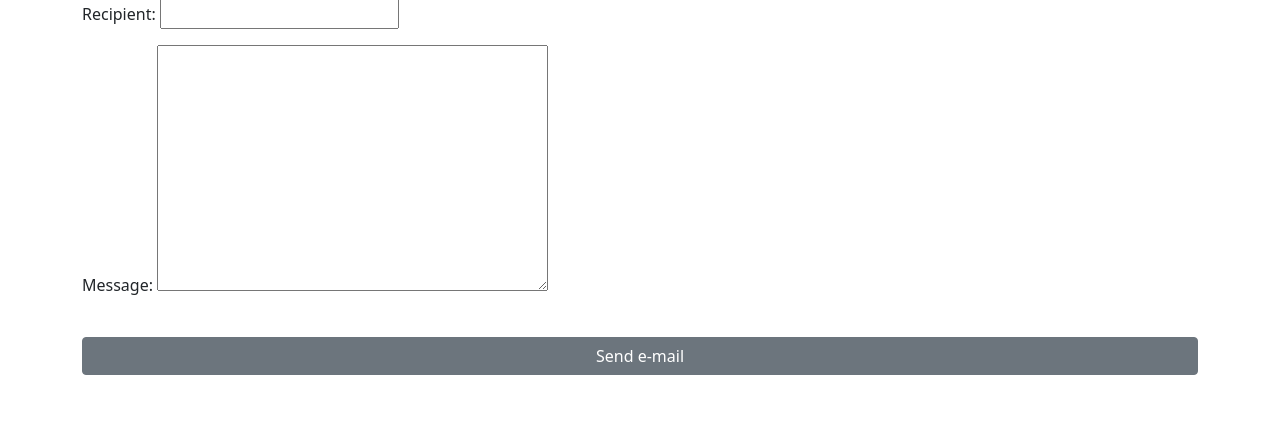
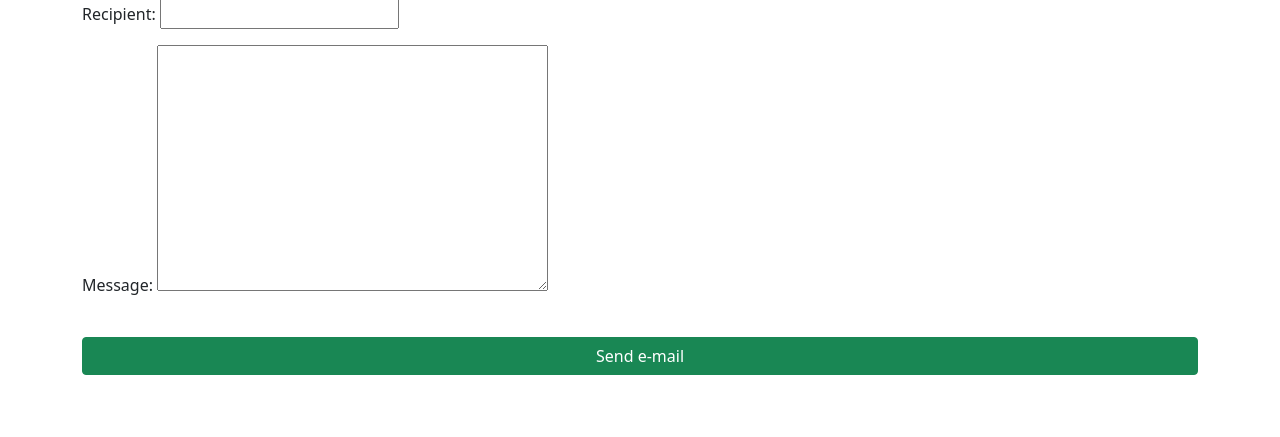
Before and after one commit to paulmunyao/alumni-platform, a Django app: page /sendmail in a window 1280 px wide. Shown: the part 43-480 px from the top of the page. Run offline with Django 4.2, Linux system fonts and the light colour scheme; some libraries are stand-ins or nearby versions.

Commit message:
add email form

```diff
--- a/roomchat/templates/index.html
+++ b/roomchat/templates/index.html
@@ -16,7 +16,7 @@
     {% if messageSent %}
     <div class="container">
       <h3><strong>Email successfully sent</strong></h3>
-      <p>Your message was successfully sent to {{ form.cleaned_data.to }}</p>
+      <p>Your message was successfully sent to{{ form.cleaned_data.to }}</p>
     </div>
     {% else %}
     <div class="container">
@@ -28,7 +28,7 @@
         <div class="text-center">
           <input
             type="submit"
-            class="btn btn-secondary"
+            class="btn btn-success"
             style="width: 100%"
             value="Send e-mail"
           />
```
